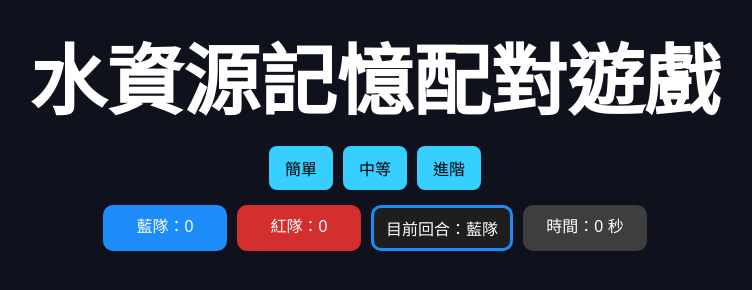
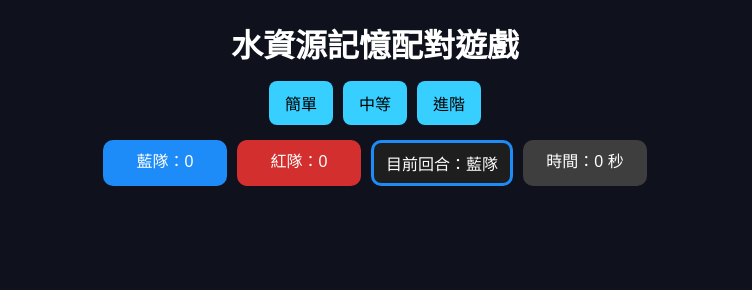
Before and after one commit to adam7315/water-memory-game, a plain HTML site: page index.html in a window 1280 px wide. Shown: the whole page, without its empty margins (265-1017 px from the left). Drawn offline with Linux system fonts and the light colour scheme.

Commit message:
Update style.css

```diff
--- a/style.css
+++ b/style.css
@@ -8,13 +8,11 @@ body {
 }
 
 h1 {
-  font-size: 6vw; /* 響應式字體大小 */
+  font-size: 2em;
   margin: 10px auto;
   white-space: nowrap;
-  overflow: hidden;
-  text-overflow: ellipsis;
-  max-width: 100%;
 }
+
 
 
 .controls {
```
